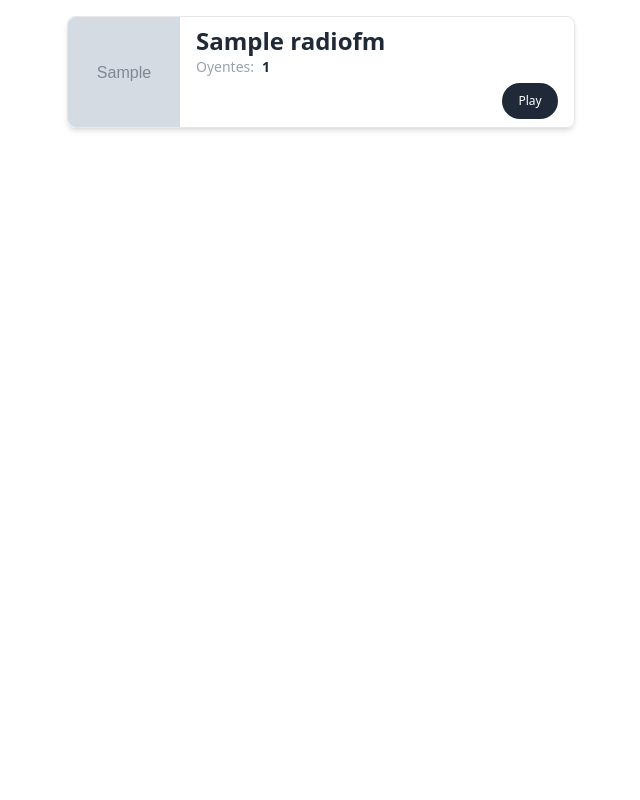
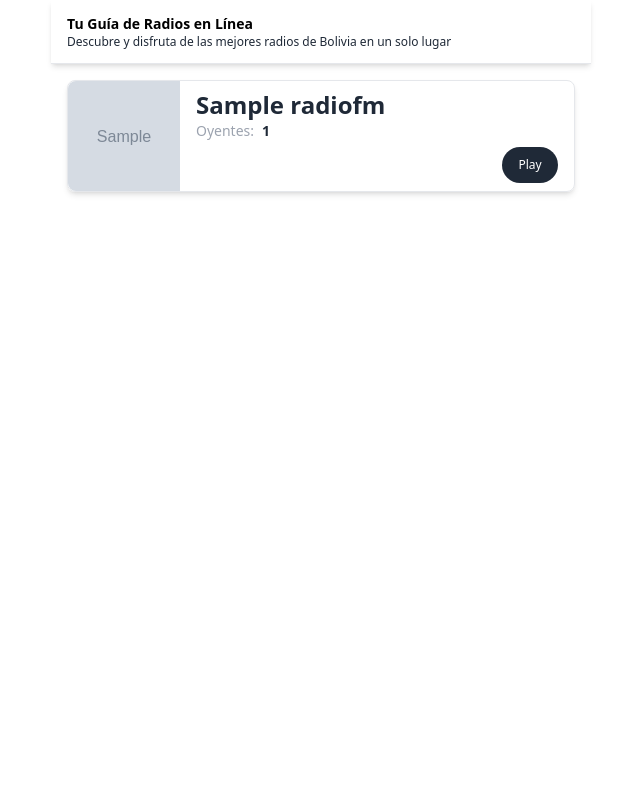
Before and after one commit to diego9677/elitteradio, a Django app: page / in a window 1280 px wide. Shown: the whole page, without its empty margins (319-959 px from the left). Run offline with Django 5.2, Linux system fonts and the light colour scheme; tables that the repository leaves empty hold one stand-in row (values such as "Sample post"); grey boxes marked "Sample" are stand-in pictures; some libraries are stand-ins or nearby versions.

Commit message:
finished

```diff
--- a/core/static/core/css/index.css
+++ b/core/static/core/css/index.css
@@ -723,6 +723,15 @@ video {
   border-width: 1px;
 }
 
+.border-b {
+  border-bottom-width: 1px;
+}
+
+.border-gray-200 {
+  --tw-border-opacity: 1;
+  border-color: rgb(229 231 235 / var(--tw-border-opacity, 1));
+}
+
 .bg-black {
   --tw-bg-opacity: 1;
   background-color: rgb(0 0 0 / var(--tw-bg-opacity, 1));
@@ -758,6 +767,11 @@ video {
 
 .p-4 {
   padding: 1rem;
+}
+
+.px-4 {
+  padding-left: 1rem;
+  padding-right: 1rem;
 }
 
 .pb-2 {
@@ -811,6 +825,11 @@ video {
   font-weight: 600;
 }
 
+.text-black {
+  --tw-text-opacity: 1;
+  color: rgb(0 0 0 / var(--tw-text-opacity, 1));
+}
+
 .text-blue-500 {
   --tw-text-opacity: 1;
   color: rgb(59 130 246 / var(--tw-text-opacity, 1));
@@ -835,10 +854,6 @@ video {
   --tw-shadow: 0 4px 6px -1px rgb(0 0 0 / 0.1), 0 2px 4px -2px rgb(0 0 0 / 0.1);
   --tw-shadow-colored: 0 4px 6px -1px var(--tw-shadow-color), 0 2px 4px -2px var(--tw-shadow-color);
   box-shadow: var(--tw-ring-offset-shadow, 0 0 #0000), var(--tw-ring-shadow, 0 0 #0000), var(--tw-shadow);
-}
-
-.outline {
-  outline-style: solid;
 }
 
 .ring-2 {
@@ -966,6 +981,100 @@ select:focus {
   --tw-ring-color: rgb(209 213 219 / var(--tw-ring-opacity, 1));
 }
 
+/* Estilos base compatibles con todos los navegadores */
+
+.range-slider {
+  -webkit-appearance: none;
+  -moz-appearance: none;
+  appearance: none;
+  width: 100%;
+  height: 4px;
+  background: transparent;
+  outline: none;
+  margin: 15px 0;
+}
+
+/* WebKit (Chrome, Safari) */
+
+.range-slider::-webkit-slider-runnable-track {
+  width: 100%;
+  height: 4px;
+  background: #d1d5db;
+  /* Fondo gris de la barra */
+  border-radius: 2px;
+}
+
+.range-slider::-webkit-slider-thumb {
+  -webkit-appearance: none;
+  width: 16px;
+  height: 16px;
+  background: #ffffff;
+  /* Thumb completamente blanco */
+  border: none;
+  /* Sin borde */
+  border-radius: 50%;
+  cursor: pointer;
+  margin-top: -6px;
+  box-shadow: 0 1px 3px rgba(0, 0, 0, 0.2);
+}
+
+/* Firefox */
+
+.range-slider::-moz-range-track {
+  width: 100%;
+  height: 4px;
+  background: #d1d5db;
+  border-radius: 3px;
+}
+
+.range-slider::-moz-range-progress {
+  height: 4px;
+  background: #ffffff;
+  /* Progreso blanco */
+  border-radius: 3px;
+}
+
+.range-slider::-moz-range-thumb {
+  width: 16px;
+  height: 16px;
+  background: #ffffff;
+  border: none;
+  /* Sin borde */
+  border-radius: 50%;
+  cursor: pointer;
+}
+
+/* Edge/IE */
+
+.range-slider::-ms-track {
+  width: 100%;
+  height: 4px;
+  background: transparent;
+  border-color: transparent;
+  color: transparent;
+}
+
+.range-slider::-ms-fill-lower {
+  background: #ffffff;
+  border-radius: 3px;
+}
+
+.range-slider::-ms-fill-upper {
+  background: #d1d5db;
+  border-radius: 3px;
+}
+
+.range-slider::-ms-thumb {
+  width: 16px;
+  height: 16px;
+  background: #ffffff;
+  border: none;
+  /* Sin borde */
+  border-radius: 50%;
+  cursor: pointer;
+  margin-top: 0;
+}
+
 .hover\:shadow-lg:hover {
   --tw-shadow: 0 10px 15px -3px rgb(0 0 0 / 0.1), 0 4px 6px -4px rgb(0 0 0 / 0.1);
   --tw-shadow-colored: 0 10px 15px -3px var(--tw-shadow-color), 0 4px 6px -4px var(--tw-shadow-color);
--- a/templates/base.html
+++ b/templates/base.html
@@ -5,12 +5,19 @@
 <head>
     <meta charset="UTF-8">
     <meta name="viewport" content="width=device-width, initial-scale=1.0">
-    <title>
-        {% block title %}{% endblock %}
-    </title>
+
+    <meta name="title" content="Escucha Bolivia - Tu Guía de Radios en Línea">
+    <meta name="description"
+        content="Descubre y disfruta de las mejores radios de Bolivia en un solo lugar. Escucha tus estaciones favoritas en línea, conoce los rankings y mantente al día con la música y noticias que amas. ¡Sintoniza ahora!">
+    <meta name="keywords"
+        content="radios Bolivia, escuchar radios en línea, estaciones de radio, música boliviana, ranking de radios, noticias Bolivia, radios online">
+    <meta name="robots" content="index, follow">
+    <meta name="author" content="elitteradio">
+
+
+    <title>Escucha Bolivia</title>
 
     <link rel="stylesheet" href="{% static 'core/css/index.css' %}">
-
     <script src="{% static 'core/js/htmx2.0.4.min.js' %}" defer></script>
     <script src="{% static 'core/js/alpine3.14.8.min.js' %}" defer></script>
 
--- a/templates/index.html
+++ b/templates/index.html
@@ -1,106 +1,15 @@
 {% extends 'base.html' %}
 
+{% block content %}
+<main id="main" x-data="radioPlayer()" class="fixed inset-0 flex flex-col bg-white">
 
-{% block title %}ElitteRadio{% endblock %}
-
-
-{% block head %}
-<style>
-    /* Estilos base compatibles con todos los navegadores */
-    .range-slider {
-        -webkit-appearance: none;
-        -moz-appearance: none;
-        appearance: none;
-        width: 100%;
-        height: 4px;
-        background: transparent;
-        outline: none;
-        margin: 15px 0;
-    }
-
-    /* WebKit (Chrome, Safari) */
-    .range-slider::-webkit-slider-runnable-track {
-        width: 100%;
-        height: 4px;
-        background: #d1d5db;
-        /* Fondo gris de la barra */
-        border-radius: 2px;
-    }
-
-    .range-slider::-webkit-slider-thumb {
-        -webkit-appearance: none;
-        width: 16px;
-        height: 16px;
-        background: #ffffff;
-        /* Thumb completamente blanco */
-        border: none;
-        /* Sin borde */
-        border-radius: 50%;
-        cursor: pointer;
-        margin-top: -6px;
-        box-shadow: 0 1px 3px rgba(0, 0, 0, 0.2);
-    }
-
-    /* Firefox */
-    .range-slider::-moz-range-track {
-        width: 100%;
-        height: 4px;
-        background: #d1d5db;
-        border-radius: 3px;
-    }
-
-    .range-slider::-moz-range-progress {
-        height: 4px;
-        background: #ffffff;
-        /* Progreso blanco */
-        border-radius: 3px;
-    }
-
-    .range-slider::-moz-range-thumb {
-        width: 16px;
-        height: 16px;
-        background: #ffffff;
-        border: none;
-        /* Sin borde */
-        border-radius: 50%;
-        cursor: pointer;
-    }
-
-    /* Edge/IE */
-    .range-slider::-ms-track {
-        width: 100%;
-        height: 4px;
-        background: transparent;
-        border-color: transparent;
-        color: transparent;
-    }
-
-    .range-slider::-ms-fill-lower {
-        background: #ffffff;
-        border-radius: 3px;
-    }
-
-    .range-slider::-ms-fill-upper {
-        background: #d1d5db;
-        border-radius: 3px;
-    }
-
-    .range-slider::-ms-thumb {
-        width: 16px;
-        height: 16px;
-        background: #ffffff;
-        border: none;
-        /* Sin borde */
-        border-radius: 50%;
-        cursor: pointer;
-        margin-top: 0;
-    }
-</style>
-{% endblock %}
-
-
-{% block content %}
-<section id="main" x-data="radioPlayer()" class="fixed inset-0 flex flex-col bg-white">
+    <header
+        class="h-16 border-b border-gray-200 shadow-md w-full md:w-[540px] mx-auto flex flex-col justify-center px-4">
+        <h4 class="text-sm font-bold text-black">Tu Guía de Radios en Línea</h4>
+        <p class="text-xs font-light text-gray-800">
+            Descubre y disfruta de las mejores radios de Bolivia en un solo lugar
+        </p>
+    </header>
 
     <section id="radio-list" hx-get="{% url 'radio-list' %}" hx-trigger="load, every 60s" hx-swap="innerHTML"
         class="flex-1 overflow-auto space-y-4 p-4 w-full md:w-[540px] mx-auto">
@@ -183,7 +92,7 @@
 
     </footer>
 
-</section>
+</main>
 {% endblock %}
 
 
--- a/templates/radio_list.html
+++ b/templates/radio_list.html
@@ -1,6 +1,7 @@
 {% for radio in object_list %}
-<div class="flex h-28 border rounded-lg shadow-md items-start" data-radio-index="{{forloop.counter0}}"
-    data-radio-url="{{radio.link}}" data-radio-img="{{radio.img.url}}" data-radio-name="{{radio.name}}">
+<div class="flex h-28 border rounded-lg shadow-md items-start cursor-pointer" data-radio-index="{{forloop.counter0}}"
+    data-radio-url="{{radio.link}}" data-radio-img="{{radio.img.url}}" data-radio-name="{{radio.name}}"
+    @click="changeAudio({{ forloop.counter0 }})">
 
     <div class="w-28 h-full">
         <img class="object-cover h-full w-full rounded-l-lg" src="{{radio.img.url}}" alt="{{radio.name}}">
@@ -15,11 +16,13 @@
         </div>
     </div>
 
+
     <div class="flex h-full items-end pb-2 pr-4">
-        <button type="button" @click="changeAudio({{ forloop.counter0 }})"
+        <button type="button"
             class="h-9 w-14 rounded-full bg-gray-800 hover:shadow-lg flex justify-center items-center gap-2">
             <span class="text-white text-xs">Play</span>
         </button>
     </div>
+
 </div>
 {% endfor %}
```
Also changed, not shown: tailwind/index.css (+91 -0 lines).
